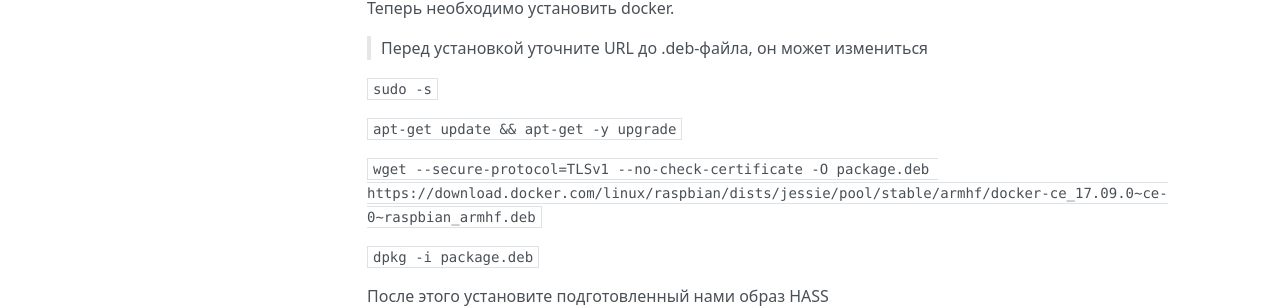
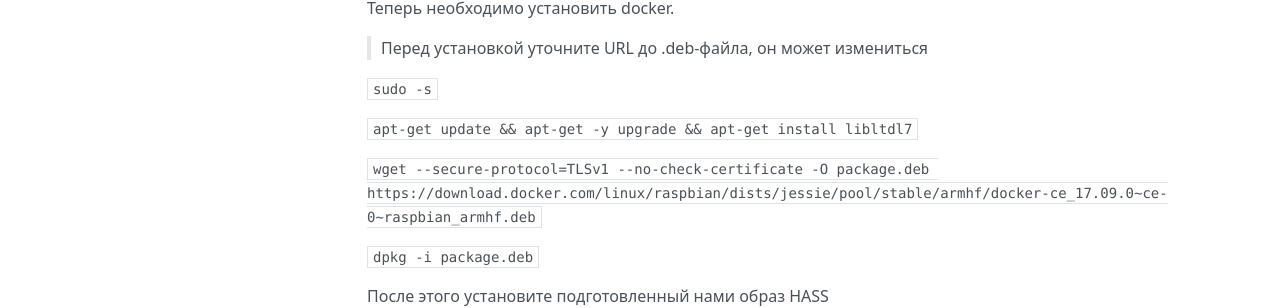
Before and after one commit to cutecare/cutecare-docs, an MkDocs documentation site: the page built from docs/Установка.md, in a window 1280 px wide and 1397 px high. Shown: the part 794-1102 px from the top of the window. Built offline with MkDocs 1.6.1, drawn with Linux system fonts in a browser that asks for light colours; nearby versions of some CDN libraries; old or Windows-style settings are respelled for this version of MkDocs.

Commit message:
Update Установка.md

```diff
--- a/docs/Установка.md
+++ b/docs/Установка.md
@@ -30,7 +30,7 @@
 
 `sudo -s `
 
-`apt-get update && apt-get -y upgrade`
+`apt-get update && apt-get -y upgrade && apt-get install libltdl7`
 
 `wget --secure-protocol=TLSv1 --no-check-certificate -O package.deb https://download.docker.com/linux/raspbian/dists/jessie/pool/stable/armhf/docker-ce_17.09.0~ce-0~raspbian_armhf.deb`
 
```
